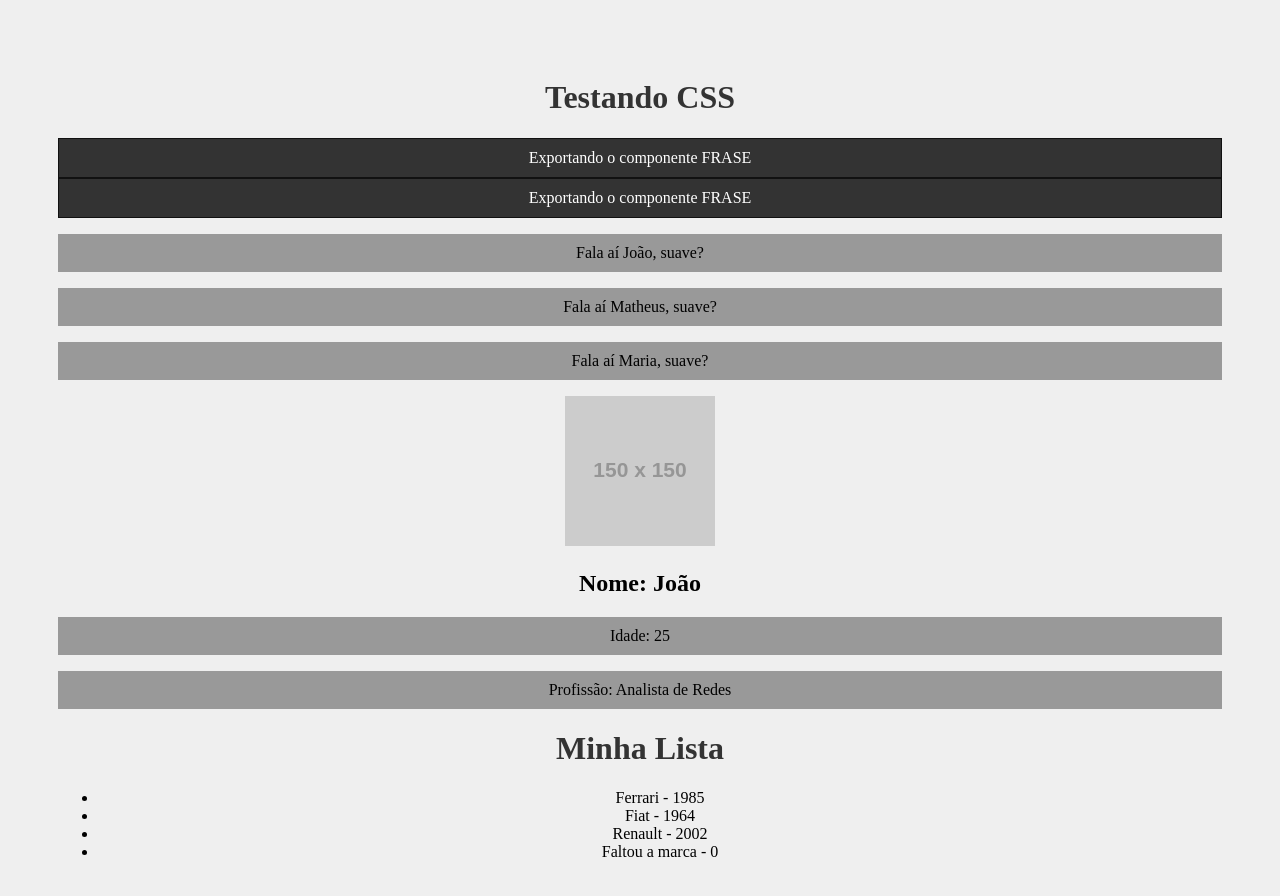
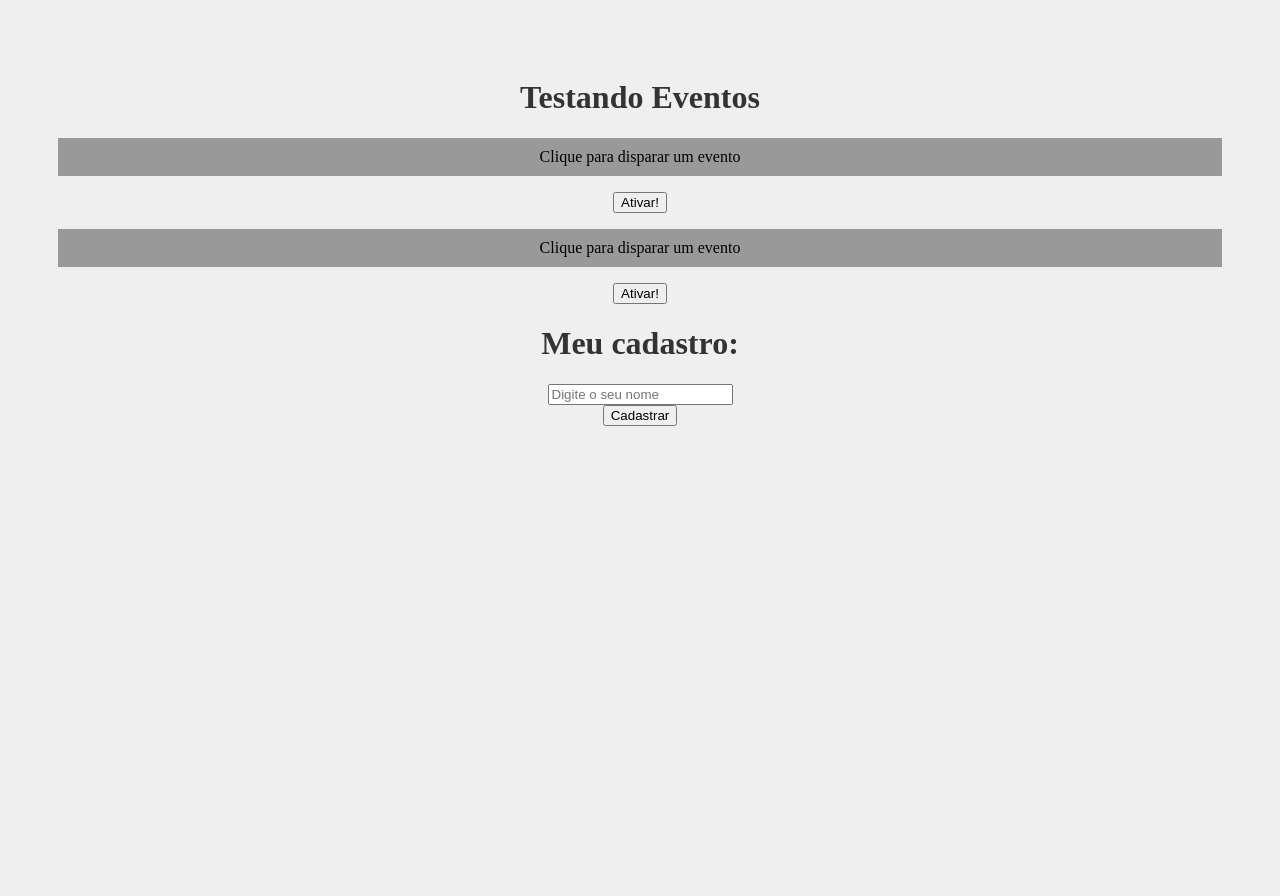
Before and after one commit to joaoluizramos96/code-react, a React (Create React App) app: page / in a window 1280 px wide. Shown: the top 896 px of the page. Built offline with nearby package versions, Linux system fonts and the light colour scheme.

Commit message:
Eventos no React (onClick onChange e onSubmit) #09

```diff
--- a/src/App.js
+++ b/src/App.js
@@ -1,28 +1,15 @@
 import './App.css';
-import SayMyName from './components/SayMyName';
-import Pessoa from './components/Pessoa';
-import Frase from './components/Frase';
-import List from './components/List';
+import Evento from './components/Evento';
+import Form from './components/Form';
 
 function App() {
 
-  const nome = "Maria"
-
   return (
     <div className="App">
-      <h1>Testando CSS</h1>
-      <Frase />
-      <Frase />
-      <SayMyName nome="João"/>
-      <SayMyName nome="Matheus"/>
-      <SayMyName nome={nome}/>
-      <Pessoa
-        nome="João"
-        idade="25"
-        profissao="Analista de Redes"
-        foto="https://via.placeholder.com/150"
-      />
-      <List />
+      <h1>Testando Eventos</h1>
+      <Evento numero="1"/>
+      <Evento numero="2" />
+      <Form />
     </div>
   );
 }
--- /dev/null
+++ b/src/components/Evento.js
@@ -0,0 +1,15 @@
+function Evento({numero}) {
+
+    function meuEvento() {
+        console.log(`Opa, fui ativado! ${numero}`)
+    }
+
+    return (
+        <div>
+            <p>Clique para disparar um evento</p>
+            <button onClick={meuEvento}>Ativar!</button>
+        </div>
+    )
+}
+
+export default Evento
--- /dev/null
+++ b/src/components/Form.js
@@ -0,0 +1,23 @@
+function Form() {
+
+    function cadastrarUsuario(e) {
+        e.preventDefault() // Não atualiza a página
+        console.log("Cadastrou o usuário")
+    }
+
+    return (
+        <div>
+            <h1>Meu cadastro:</h1>
+            <form onSubmit={cadastrarUsuario}>
+                <div>
+                    <input type="text" placeholder="Digite o seu nome" />
+                </div>
+                <div>
+                    <input type="submit" value="Cadastrar" />
+                </div>
+            </form>
+        </div>
+    )
+}
+
+export default Form
```
